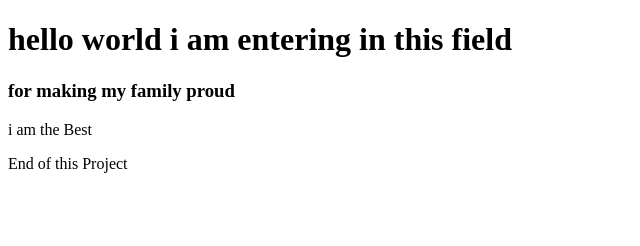
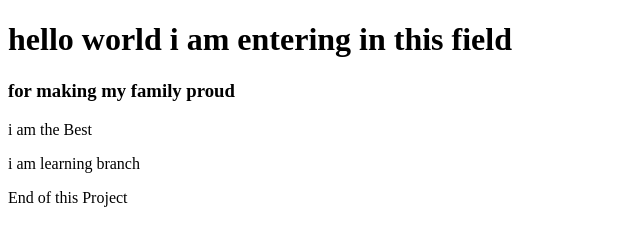
Before and after one commit to Sumit294/first_git_project, a plain HTML site: page index.html in a window 1280 px wide. Shown: the whole page, without its empty margins (0-640 px from the left). Drawn offline with Linux system fonts and the light colour scheme.

Commit message:
added to branch

```diff
--- a/index.html
+++ b/index.html
@@ -6,6 +6,7 @@
 <h1> hello world i am entering in this field </h1>
 <h3> for making my family proud </h3>
 <p> i am the Best </p>
+<p> i am learning branch </p>
   <p> End of this Project </p>
 </body>
 </html>
```
